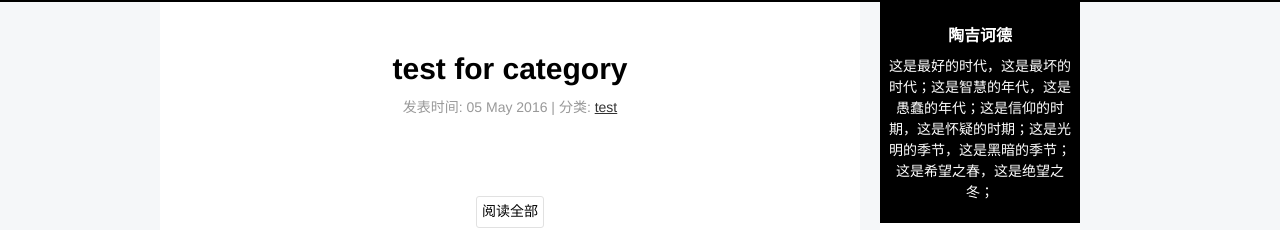
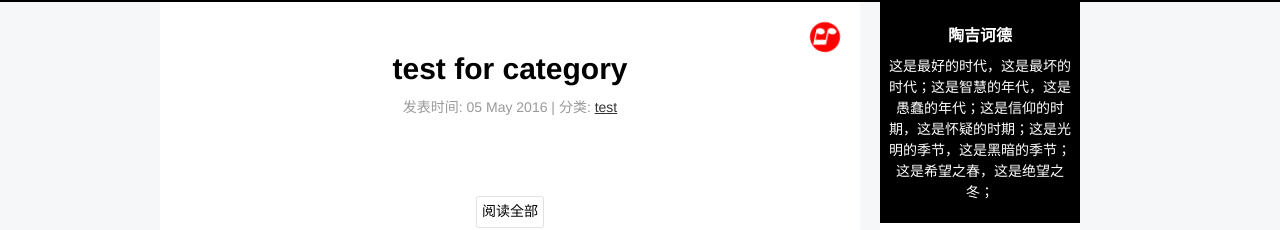
Before and after one commit to Tao-Quixote/Blog, a Jekyll site: the page built from index.html, in a window 1280 px wide. Shown: the top 230 px of the page. Built offline with Jekyll 4.4.1, drawn with Linux system fonts in a browser that asks for light colours.

Commit message:
add music for the blog

```diff
--- a/_includes/content.html
+++ b/_includes/content.html
@@ -1,4 +1,7 @@
 <div class="content">
     <h2 class="hidden">Content wrap</h2>
+    <div id="music">
+        <audio autoplay preload="auto" src="{{site.baseurl}}/snowdreams.mp3"></audio>
+    </div>
     {{ content }}
 </div>
--- a/css/common.css
+++ b/css/common.css
@@ -30,11 +30,42 @@
 }
 
 .main .content {
+    position: relative;
     width: 700px;
     background-color: white;
     padding: 10px 40px 40px;
     border-bottom-left-radius: 5px;
     border-bottom-right-radius: 5px;
+}
+
+@keyframes music {
+    from {
+        transform: rotate(0deg);
+    }
+    to {
+        transform: rotate(1turn);
+    }
+}
+
+#music {
+    position: absolute;
+    top: 20px;
+    right: 20px;
+    font-family: iconmoon;
+    font-size: 2rem;
+    animation: music 3s infinite linear;
+    border-radius: 50%;
+    background-color: red;
+    width: 30px;
+    height: 30px;
+    line-height: 30px;
+    text-align: center;
+    color: white;
+    cursor: pointer;
+}
+
+#music::after {
+    content: '\e911';
 }
 
 /* aside样式 */
```
Also changed, not shown: 3 other files.
